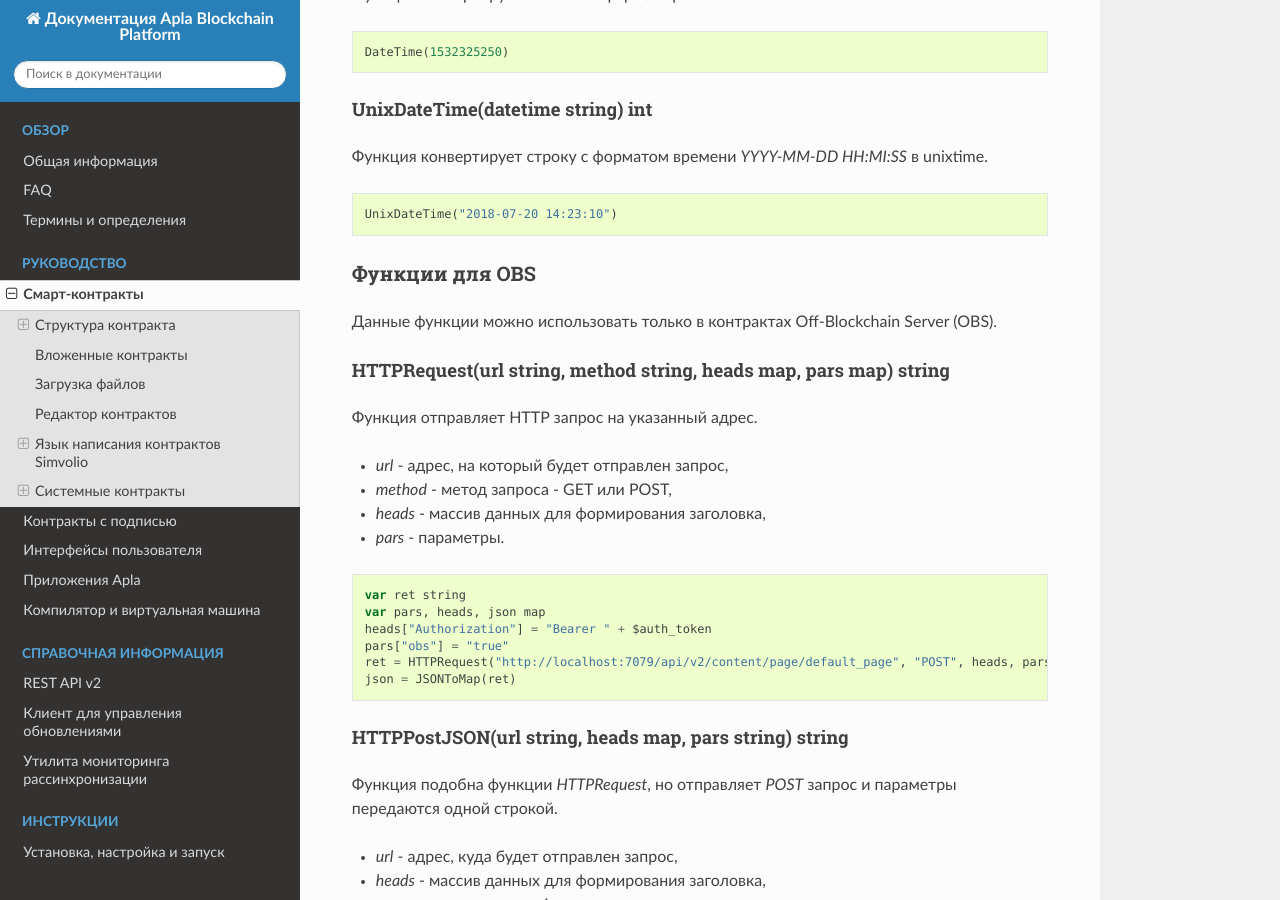
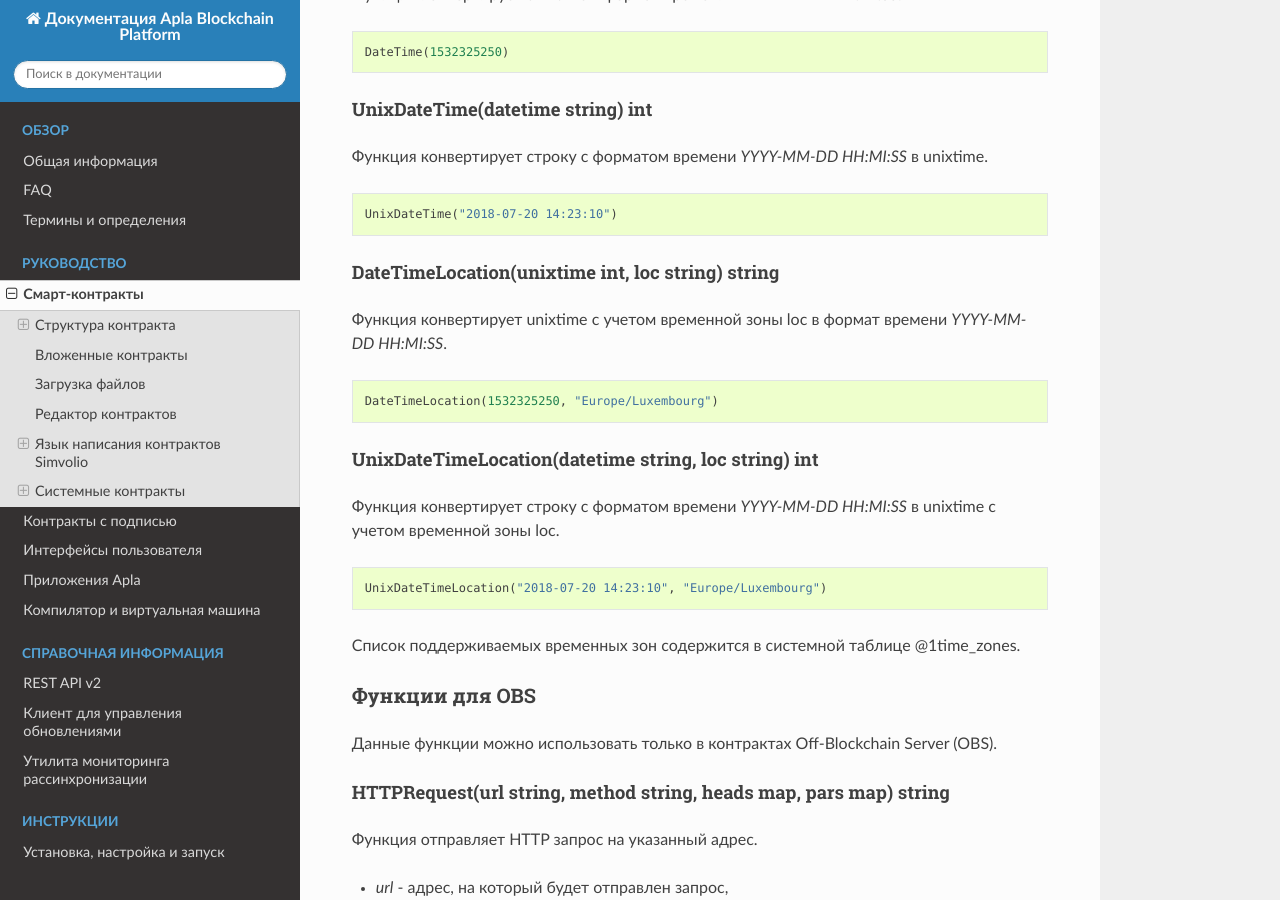
Before and after one commit to AplaProject/apla-docs-ru, a Sphinx documentation site: the page built from source/topics/script.rst, in a window 1280 px wide and 900 px high, scrolled down 35442 px. Built offline with Sphinx 7.4.7 and the Read the Docs theme 2.0.0, drawn with Linux system fonts in a browser that asks for light colours.

Commit message:
Update script.rst

```diff
--- a/source/topics/script.rst
+++ b/source/topics/script.rst
@@ -1534,6 +1534,24 @@ UnixDateTime(datetime string) int
 
     UnixDateTime("2018-07-20 14:23:10")
 
+DateTimeLocation(unixtime int, loc string) string
+-----------------------------
+Функция конвертирует unixtime с учетом временной зоны loc в формат времени `YYYY-MM-DD HH\:MI\:SS`.
+
+.. code:: js
+
+    DateTimeLocation(1532325250, "Europe/Luxembourg")
+
+UnixDateTimeLocation(datetime string, loc string) int
+---------------------------------
+Функция конвертирует строку с форматом времени `YYYY-MM-DD HH\:MI\:SS` в unixtime с учетом временной зоны loc.
+
+.. code:: js
+
+    UnixDateTimeLocation("2018-07-20 14:23:10", "Europe/Luxembourg")
+
+Список поддерживаемых временных зон содержится в системной таблице @1time_zones.
+
 Функции для OBS
 ===============
 Данные функции можно использовать только в контрактах Off-Blockchain Server (OBS).
```
